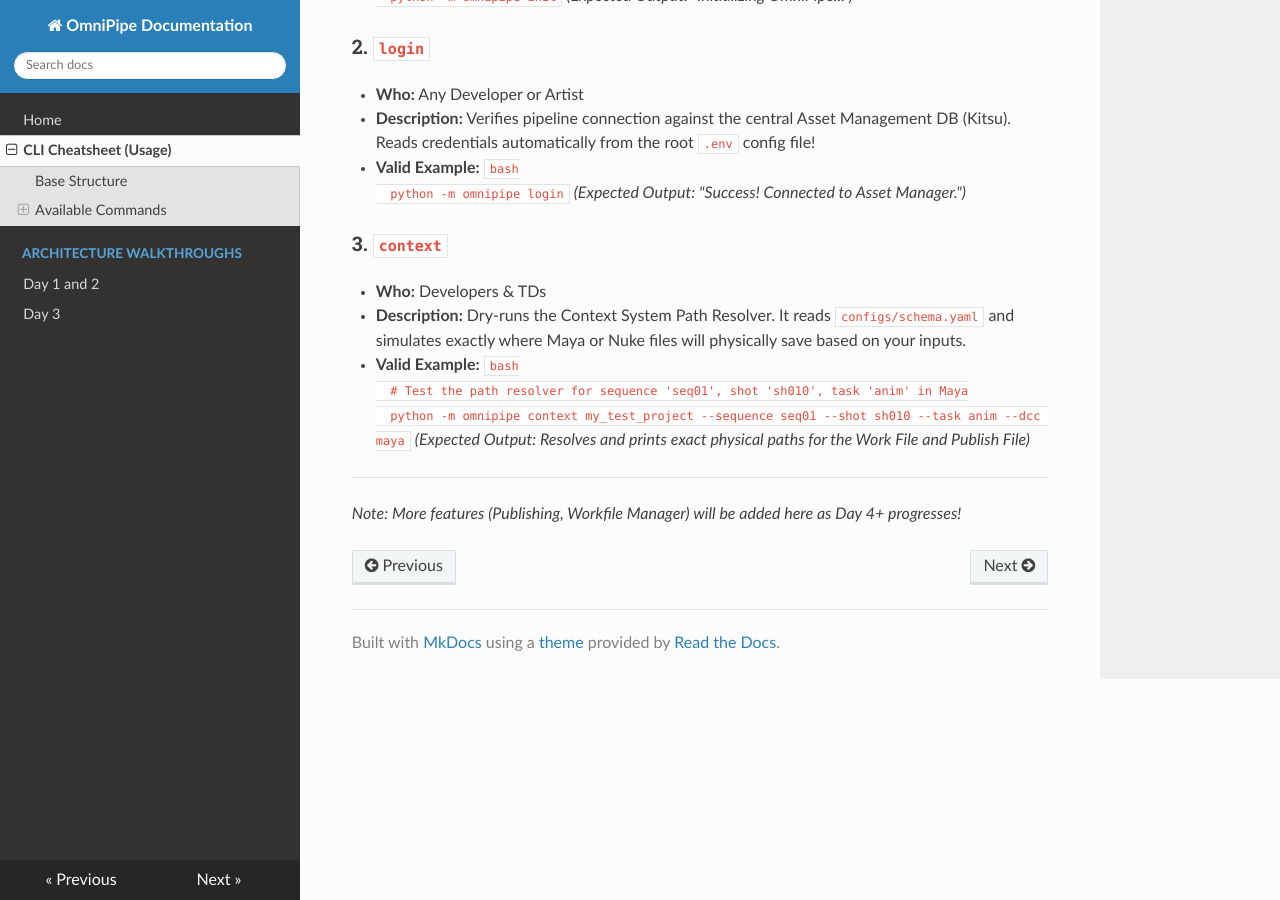
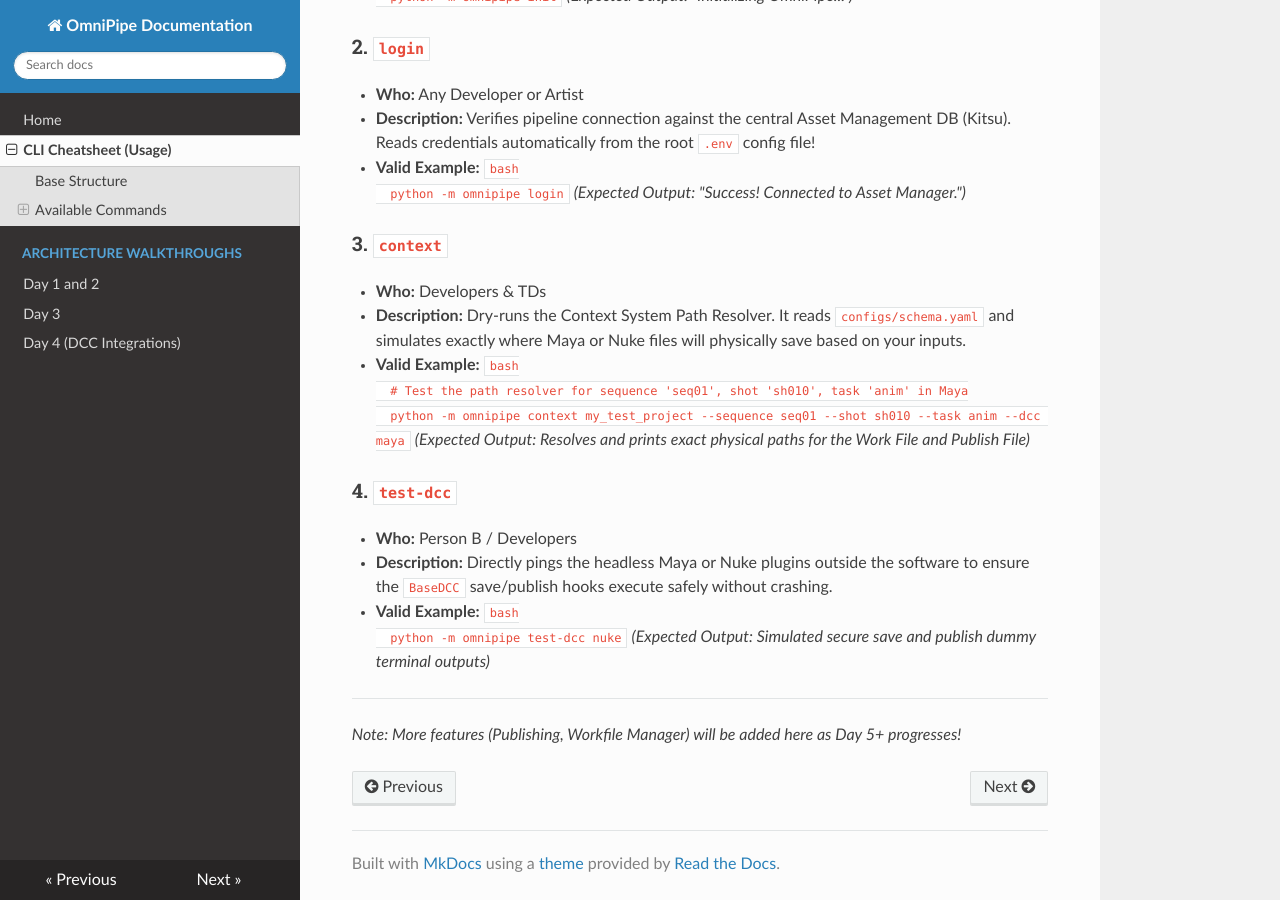
Before and after one commit to kamal-suryavanshi/OmniPipe, an MkDocs documentation site: the page built from docs/cheatsheet.md, in a window 1280 px wide and 900 px high, scrolled down 564 px. Built offline with MkDocs 1.6.1, drawn with Linux system fonts in a browser that asks for light colours; nearby versions of some CDN libraries.

Commit message:
docs: add day 4 wiki and test-dcc cli utility

````diff
--- a/docs/cheatsheet.md
+++ b/docs/cheatsheet.md
@@ -37,5 +37,14 @@
   ```
   *(Expected Output: Resolves and prints exact physical paths for the Work File and Publish File)*
 
+### 4. `test-dcc`
+- **Who:** Person B / Developers
+- **Description:** Directly pings the headless Maya or Nuke plugins outside the software to ensure the `BaseDCC` save/publish hooks execute safely without crashing.
+- **Valid Example:**
+  ```bash
+  python -m omnipipe test-dcc nuke
+  ```
+  *(Expected Output: Simulated secure save and publish dummy terminal outputs)*
+
 ---
-_Note: More features (Publishing, Workfile Manager) will be added here as Day 4+ progresses!_
+_Note: More features (Publishing, Workfile Manager) will be added here as Day 5+ progresses!_
--- a/mkdocs.yml
+++ b/mkdocs.yml
@@ -8,3 +8,4 @@ nav:
   - Architecture Walkthroughs:
     - Day 1 and 2: walkthroughs/day_1_and_2.md
     - Day 3: walkthroughs/day_3.md
+    - Day 4 (DCC Integrations): walkthroughs/day_4.md
````
Also changed, not shown: docs/walkthroughs/day_4.md (added, +32 -0 lines), 1 other file.
